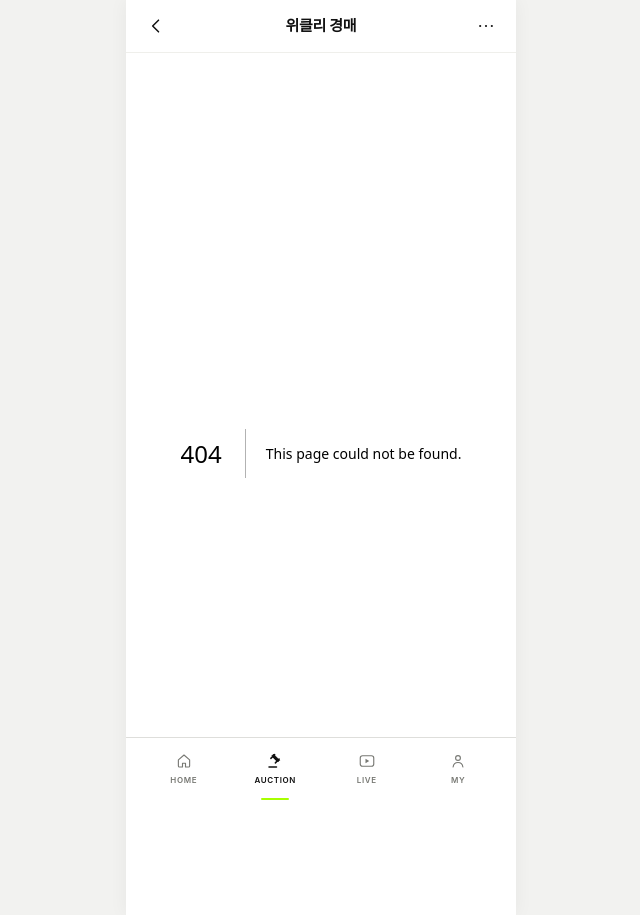
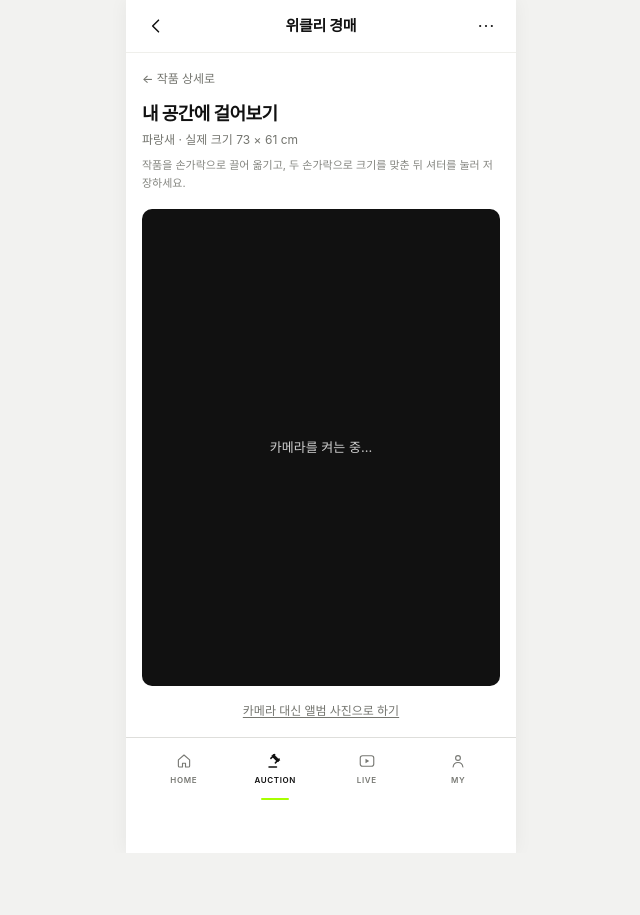
Before and after one commit to 2026-F/frontend, a Next.js app in the folder frontend/: page /artworks/1/preview in a window 1280 px wide. Before the commit this address had no page. Shown: the whole page, without its empty margins (319-959 px from the left). After the commit the page ends 853 px from the top, so only its background shows below. Built offline with nearby package versions, Linux system fonts and the light colour scheme; no server answers; a web font is replaced by a local one.

Commit message:
feat: 공간 미리보기 페이지 추가 (/artworks/[id]/preview)

```diff
--- /dev/null
+++ b/frontend/src/app/artworks/[id]/preview/page.tsx
@@ -0,0 +1,63 @@
+import axios from "axios";
+import Link from "next/link";
+import { notFound } from "next/navigation";
+import SpacePreview from "@/components/space-preview/SpacePreview";
+import { fetchArtworkDetail } from "@/lib/api";
+import { getMockArtworkDetail } from "@/lib/mock";
+import type { ArtworkDetail } from "@/types";
+
+type ArtworkSpacePreviewPageProps = {
+  params: { id: string };
+};
+
+export default async function ArtworkSpacePreviewPage({ params }: ArtworkSpacePreviewPageProps) {
+  const artworkId = Number(params.id);
+  if (!Number.isInteger(artworkId) || artworkId <= 0) notFound();
+
+  // 작품 상세 페이지와 같은 방식: API 실패 시 목데이터로 대체
+  let artwork: ArtworkDetail;
+  try {
+    artwork = await fetchArtworkDetail(artworkId);
+  } catch (error) {
+    const mock = getMockArtworkDetail(artworkId);
+    if (mock) artwork = mock;
+    else {
+      if (axios.isAxiosError(error) && error.response?.status === 404) notFound();
+      throw error;
+    }
+  }
+
+  const primaryImage =
+    artwork.media
+      .filter((item) => item.mediaType === "PHOTO" && item.url)
+      .sort((a, b) => a.sortOrder - b.sortOrder)[0]?.url ?? artwork.imageUrl;
+
+  // 실제 크기가 있으면 그 비율로, 없으면 이미지 원본 비율로 표시
+  const hasSize = Boolean(artwork.widthCm && artwork.heightCm);
+  const aspectRatio = hasSize ? artwork.widthCm! / artwork.heightCm! : undefined;
+  const dimensionsLabel = hasSize ? `${artwork.widthCm} × ${artwork.heightCm} cm` : null;
+
+  return (
+    <div className="min-h-full bg-white px-4 pb-8 pt-3 text-[#111111]">
+      <Link
+        href={`/artworks/${artwork.id}`}
+        className="mb-3 inline-flex text-[12px] font-medium text-[#74756f]"
+      >
+        ← 작품 상세로
+      </Link>
+
+      {primaryImage ? (
+        <SpacePreview
+          artworkTitle={artwork.title}
+          artworkImageUrl={primaryImage}
+          aspectRatio={aspectRatio}
+          dimensionsLabel={dimensionsLabel}
+        />
+      ) : (
+        <p className="rounded-lg bg-[#f6f7f2] p-4 text-[12px] text-[#74756f]">
+          이 작품은 등록된 이미지가 없어 공간 미리보기를 할 수 없어요.
+        </p>
+      )}
+    </div>
+  );
+}
```
